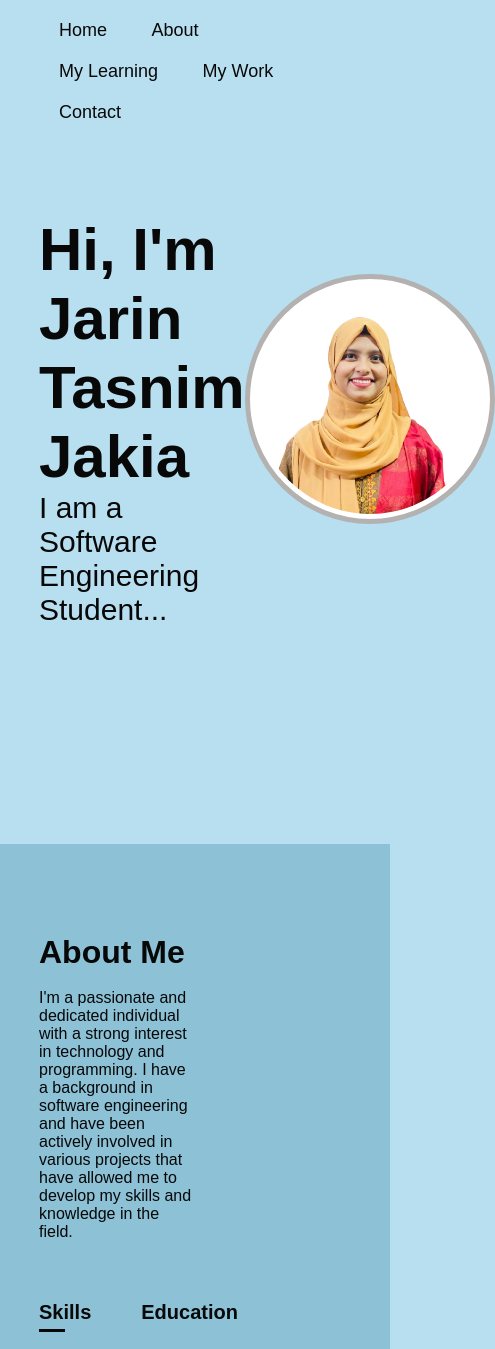
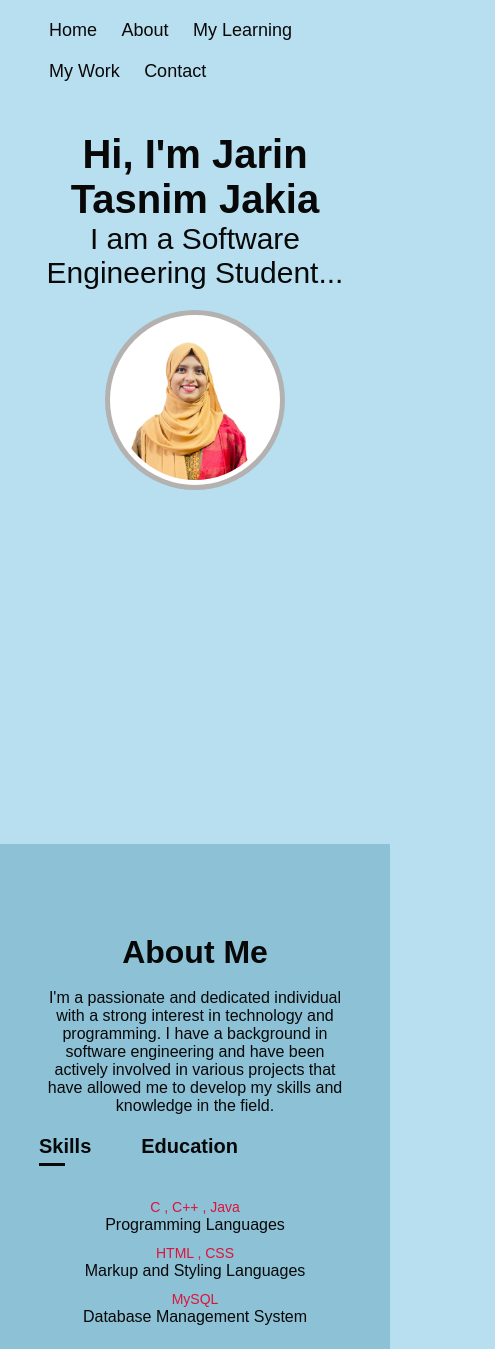
Before and after one commit to jarinjakia-20/Portfolio, a plain HTML site: page index.html in a window 390 px wide. Shown: the top 1349 px of the page, 495 px wide, since content can reach past the window. Drawn offline with Linux system fonts and the light colour scheme.

Commit message:
Responsive css

```diff
--- a/style.css
+++ b/style.css
@@ -53,7 +53,7 @@ nav ul li a:hover::after{
     display: flex;
     align-items: center;
     justify-content: space-between;
-    margin-top: 20%;
+    margin-top: 8%;
 }
 .header-text{
     font-size: 30px;
@@ -81,8 +81,7 @@ nav ul li a:hover::after{
     background-color: rgb(140, 193, 214);
 }
 #about .row{
-    display: flex;
-    align-items: center;
+    display   align-items: center;
     justify-content: space-between;
     flex-wrap: wrap;
     gap: 40px;
@@ -335,3 +334,50 @@ form.btn2{
     font-weight: 300;
 
 }
+
+@media only screen and (max-width: 768px){
+
+    .header-content{
+        flex-direction: column;
+        text-align: center;
+        margin-top: 20px;
+    }
+
+    .header-text h1{
+        font-size: 40px;
+    }
+
+    .header-img img{
+        width: 180px;
+        height: 180px;
+        margin-top: 20px;
+    }
+
+    #about .row{
+        flex-direction: column;
+        text-align: center;
+    }
+
+    .about-col-1,
+    .about-col-2{
+        flex-basis: 100%;
+    }
+
+    .sub-title{
+        font-size: 40px;
+    }
+
+    nav{
+        justify-content: center;
+    }
+
+    nav ul li{
+        margin: 10px;
+    }
+
+    .contact-left,
+    .contact-right{
+        flex-basis: 100%;
+    }
+
+}
```
